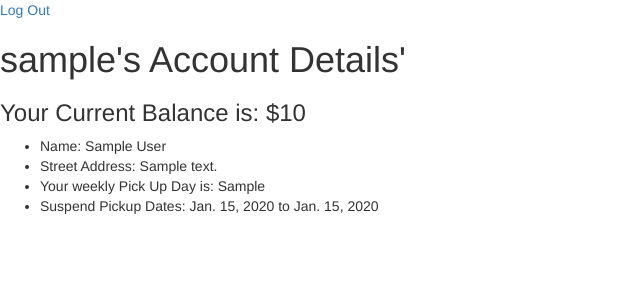
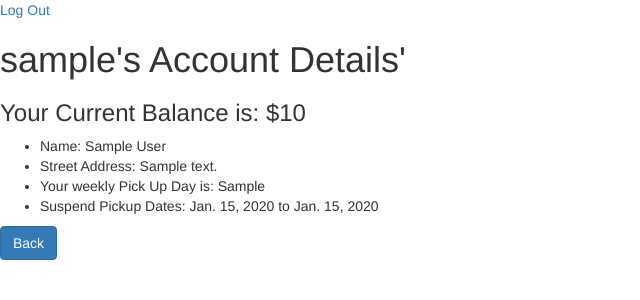
Before and after one commit to MadisonLifeAgent/TrashCollectorRepo, a Django app: page /customers/myaccount/ in a window 1280 px wide. Shown: the top 300 px of the page, without its empty margins (0-640 px from the left). Run offline with Django 3.2, Linux system fonts and the light colour scheme; a user stored in the database is signed in; tables that the repository leaves empty hold one stand-in row (values such as "Sample post"); some libraries are stand-ins or nearby versions.

Commit message:
added Special_pickups model/class

```diff
--- a/trash_collector/customers/models.py
+++ b/trash_collector/customers/models.py
@@ -20,3 +20,7 @@ class CompletedPickup(models.Model):
     date = models.DateField(null=False, blank=False, editable=False)
     customer = models.ForeignKey('customers.Customer', blank=True, null=False, on_delete=PROTECT)
     employee = models.ForeignKey('employees.Employee', blank=True, null=False, on_delete=PROTECT)
+
+class Special_pickups(models.Model):
+    date = models.DateField(null=False, blank=False, editable=False)
+    customer = models.ForeignKey('customers.Customer', blank=True, null=False, on_delete=PROTECT)
--- a/trash_collector/customers/templates/customers/my_account.html
+++ b/trash_collector/customers/templates/customers/my_account.html
@@ -15,6 +15,9 @@
         <li>Your weekly Pick Up Day is:  {{ logged_in_customer.pickup_day }}</li>
         <li>Suspend Pickup Dates:  {{ logged_in_customer.suspend_start }} to {{ logged_in_customer.suspend_end }}</li>
     </ul>
+
+    <a href="{% url 'customers:index' %}"  class="btn btn-primary">Back</a>
+
   <!-- If user not logged in -->
   {% else %}
     <p>You are at the customer index, but you are not logged in.</p>
--- a/trash_collector/templates/base.html
+++ b/trash_collector/templates/base.html
@@ -13,10 +13,10 @@
     {% if group.name == "Customers" %}
     <!--  <p>Customer Account</p>   -->
         <!--- Customer Navigation Bar -->
-        <a id="navbar" href="{% url 'customers:index' %}">Customer Home Page</a>
-        <a id="navbar" href="{% url 'customers:my_account' %}">My Account</a>
-        <a id="navbar" href="{% url 'customers:pickup_day' %}">Change Pick Up Day</a>
-        <a id="navbar" href="{% url 'customers:suspension' %}">Suspend Pick Up</a>
+        <a class="btn-primary" href="{% url 'customers:index' %}">Customer Home</a>
+        <a class="btn-primary" href="{% url 'customers:my_account' %}">My Account</a>
+        <a class="btn-primary" href="{% url 'customers:pickup_day' %}">Change Pick Up Day</a>
+        <a class="btn-primary" href="{% url 'customers:suspension' %}">Suspend Pick Up</a>
 
     {% elif group.name == "Employees" %}
     <p>Employee Navbar</p>
```
Also changed, not shown: trash_collector/customers/migrations/0004_special_pickups.py (added).
